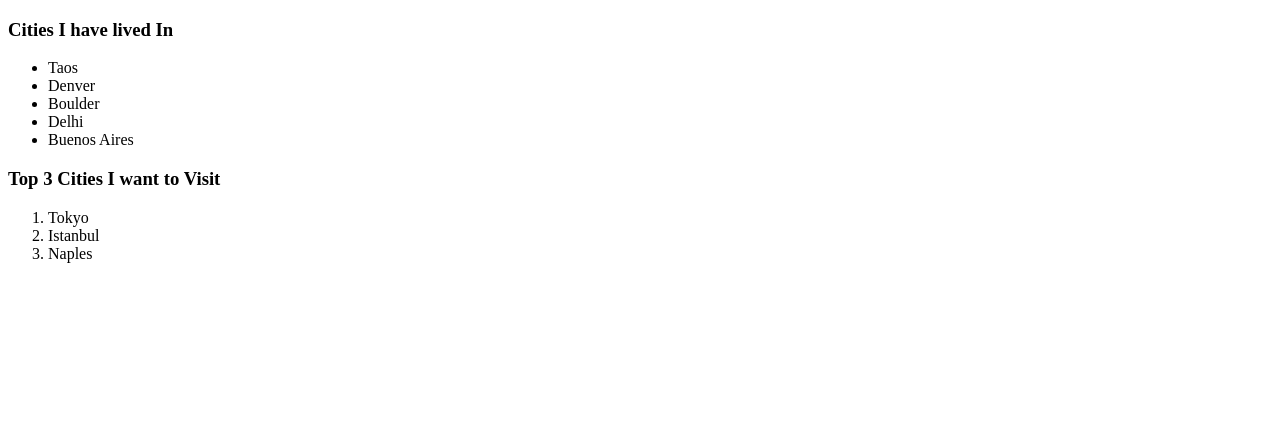
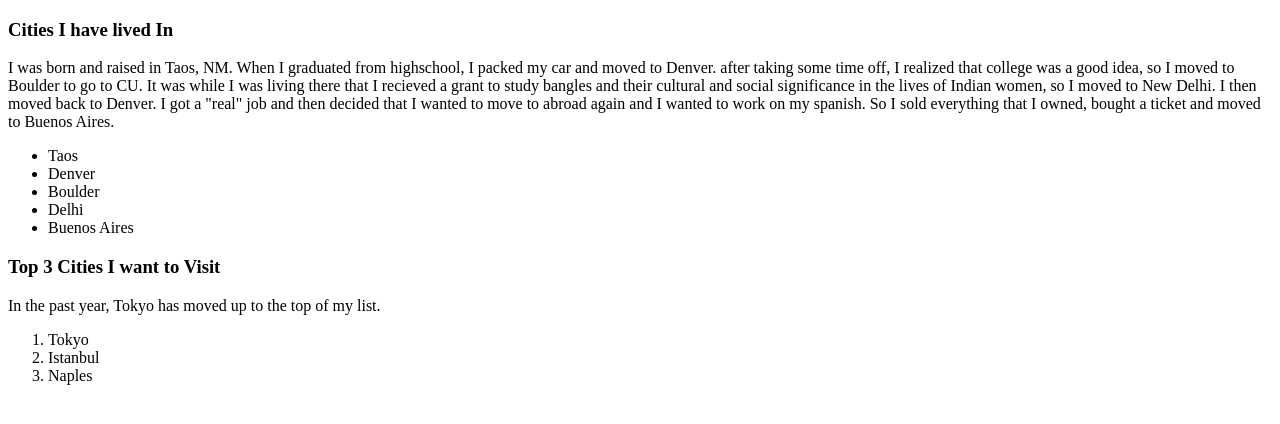
Before and after one commit to s0njablade/html-exercise, a plain HTML site: page index.html in a window 1280 px wide. Drawn offline with Linux system fonts and the light colour scheme.

Commit message:
added a description for the first heading

```diff
--- a/index.html
+++ b/index.html
@@ -9,6 +9,13 @@
 <body>
 
     <h3>Cities I have lived In</h3>
+        <p>I was born and raised in Taos, NM. When I graduated from highschool, I packed my car and moved to Denver.
+            after taking some time off, I realized that college was a good idea, so I moved to Boulder to go to CU.
+            It was while I was living there that I recieved a grant to study bangles and their cultural and social significance
+            in the lives of Indian women, so I moved to New Delhi. I then moved back to Denver. I got a "real" job and then
+            decided that I wanted to move to abroad again and I wanted to work on my spanish. So I sold everything that
+            I owned, bought a ticket and moved to Buenos Aires.
+        </p>
     <ul>
         <li>Taos</li>
         <li>Denver</li>
@@ -18,6 +25,9 @@
     </ul>
 
     <h3>Top 3 Cities I want to Visit</h3>
+        <p>
+            In the past year, Tokyo has moved up to the top of my list.
+        </p>
     <ol>
         <li>Tokyo</li>
         <li>Istanbul</li>
```
